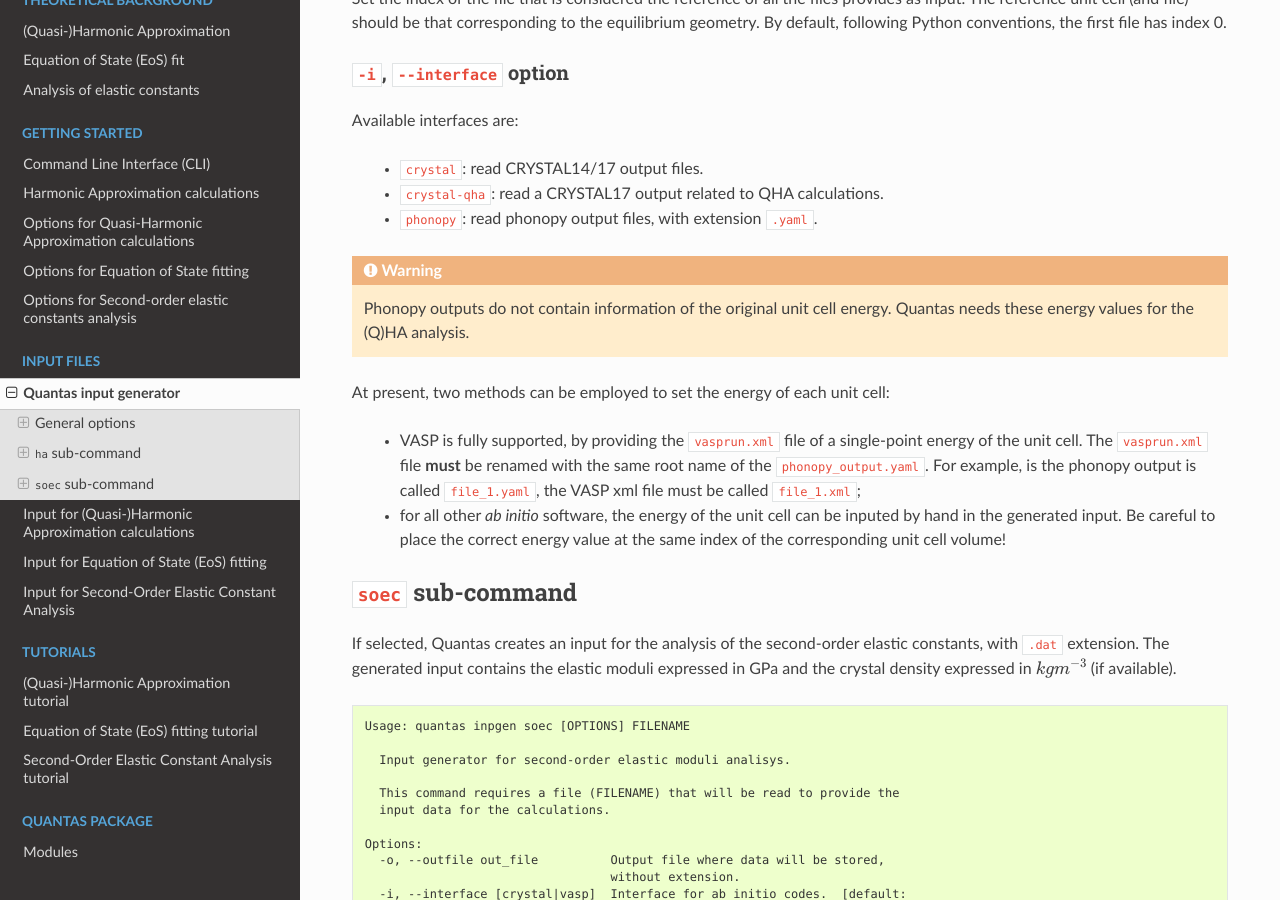
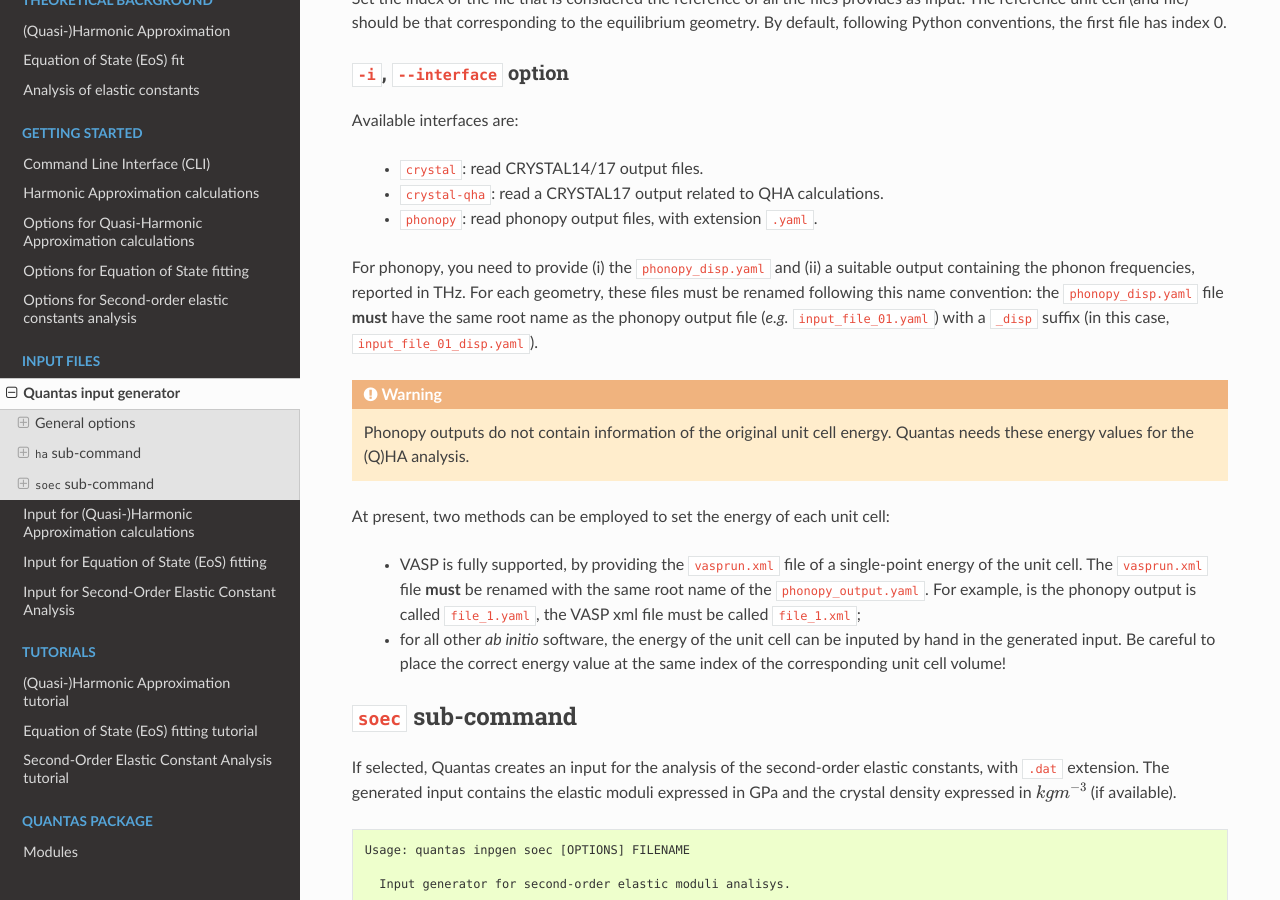
Before and after one commit to gfulian/quantas, a Sphinx documentation site: the page built from docs/source/inputs/input_generator.rst, in a window 1280 px wide and 900 px high, scrolled down 2406 px. Built offline with Sphinx 7.4.7 and the Read the Docs theme 2.0.0, drawn with Linux system fonts in a browser that asks for light colours.

Commit message:
Updated information for QHA input generation with phonopy

```diff
--- a/docs/source/inputs/input_generator.rst
+++ b/docs/source/inputs/input_generator.rst
@@ -140,6 +140,12 @@ Available interfaces are:
 
   - :code:`phonopy`: read phonopy output files, with extension ``.yaml``.
 
+For phonopy, you need to provide (i) the :code:`phonopy_disp.yaml` and (ii) a suitable output
+containing the phonon frequencies, reported in THz. For each geometry, these files must be renamed
+following this name convention: the :code:`phonopy_disp.yaml` file **must** have the same root name
+as the phonopy output file (*e.g.* :code:`input_file_01.yaml`) with a :code:`_disp` suffix (in this
+case, :code:`input_file_01_disp.yaml`).
+
 .. warning::
 
   Phonopy outputs do not contain information of the original unit cell energy.
```
